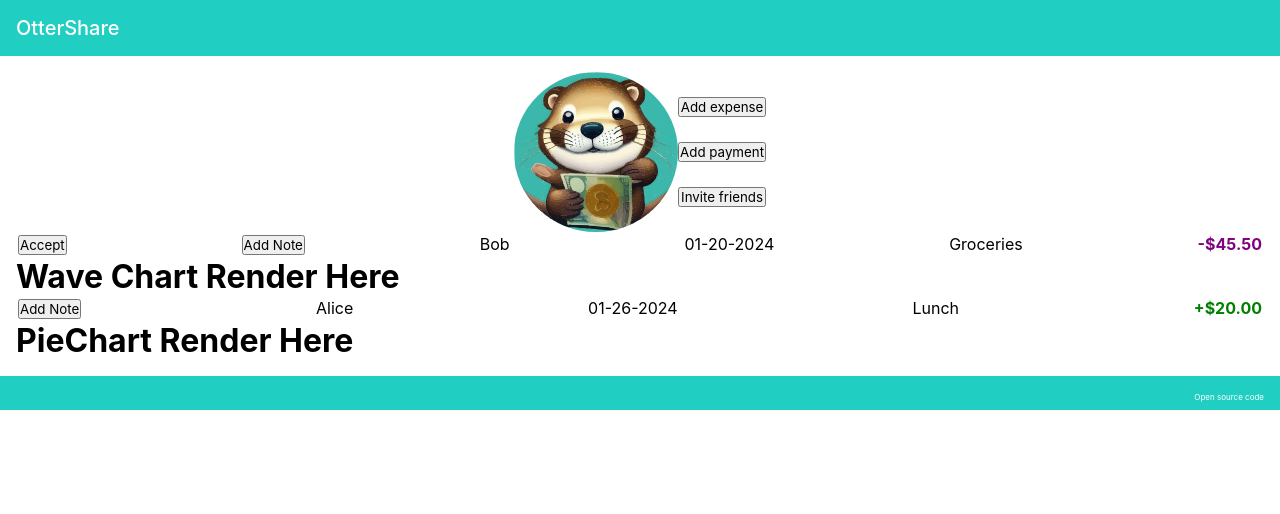
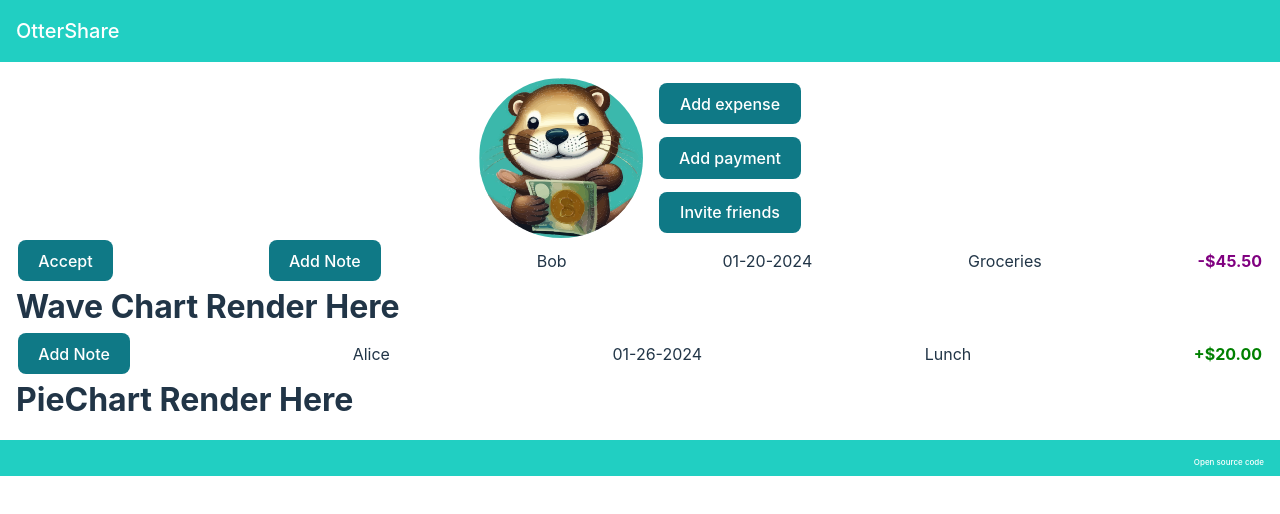
Before and after one commit to jleewest/ShareWithOtters, a React (Vite) app in the folder client/: page / in a window 1280 px wide. Shown: the top 514 px of the page. Built offline with nearby package versions, Linux system fonts and the light colour scheme.

Commit message:
style: GroupOptions to add gap spacing

```diff
--- a/client/src/components/GroupOptions.tsx
+++ b/client/src/components/GroupOptions.tsx
@@ -21,7 +21,7 @@ const GroupOptions = () => {
   const closeInviteForm = () => setInviteFormOpen(false);
 
   return (
-    <div className='group-options'>
+    <div className='GroupOptions'>
       <img className='logo' src={logo} alt='logo' />
       <section className='group-btns'>
         <button onClick={openExpenseForm}>Add expense</button>
--- a/client/src/css/Dashboard.css
+++ b/client/src/css/Dashboard.css
@@ -1,4 +1,4 @@
-/*:root {
+:root {
   line-height: 1.5;
   font-weight: 400;
 
@@ -20,20 +20,6 @@ a {
 a:hover {
   color: #535bf2;
 }
-
-body {
-  margin: 0;
-  display: flex;
-  place-items: center;
-  min-width: 320px;
-  min-height: 100vh;
-}
-
-h1 {
-  font-size: 3.2em;
-  line-height: 1.1;
-}
-
 button {
   border-radius: 8px;
   border: 1px solid transparent;
@@ -62,6 +48,7 @@ button:focus-visible {
     color: #747bff;
   }
   button {
-    background-color: #f9f9f9;
+    background-color: var(--secondary-color);
+    color: white;
   }
-}*/
+}
--- a/client/src/css/GroupOptions.css
+++ b/client/src/css/GroupOptions.css
@@ -1,15 +1,17 @@
-.group-options {
+.GroupOptions {
   display: flex;
   justify-content: center;
+  gap: 1rem;
 }
 
-.group-options img {
+.GroupOptions img {
   max-height: 10rem;
   border-radius: 50%;
 }
 
-.group-btns {
+.GroupOptions .group-btns {
   display: flex;
   flex-direction: column;
   justify-content: space-evenly;
+  gap: 0.5rem;
 }
```
